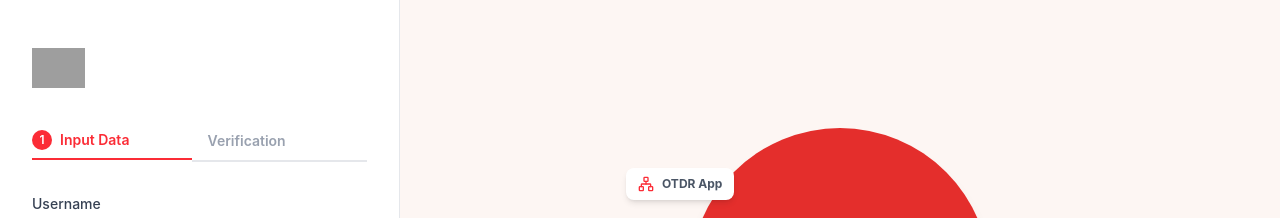
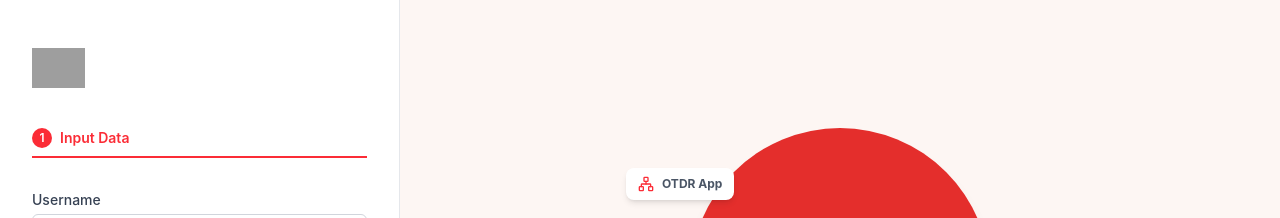
Before and after one commit to faqihhidayah876/otdr-infranexia, a React (Vite) app: page /login in a window 1280 px wide. Shown: the top 218 px of the page. Built offline with nearby package versions, Linux system fonts and the light colour scheme; grey boxes are pictures that could not be loaded.

Commit message:
Fase 4.1 Fixing Bug

```diff
--- a/src/pages/auth/Login.jsx
+++ b/src/pages/auth/Login.jsx
@@ -52,9 +52,9 @@ export default function Login() {
               Input Data
             </span>
           </div>
-          <div className="flex-1 border-b-2 border-gray-200 pb-2 pl-4">
+          {/* <div className="flex-1 border-b-2 border-gray-200 pb-2 pl-4">
             <span className="text-gray-400 text-sm font-semibold">Verification</span>
-          </div>
+          </div> */}
         </div>
 
         {/* Form Container */}
```
